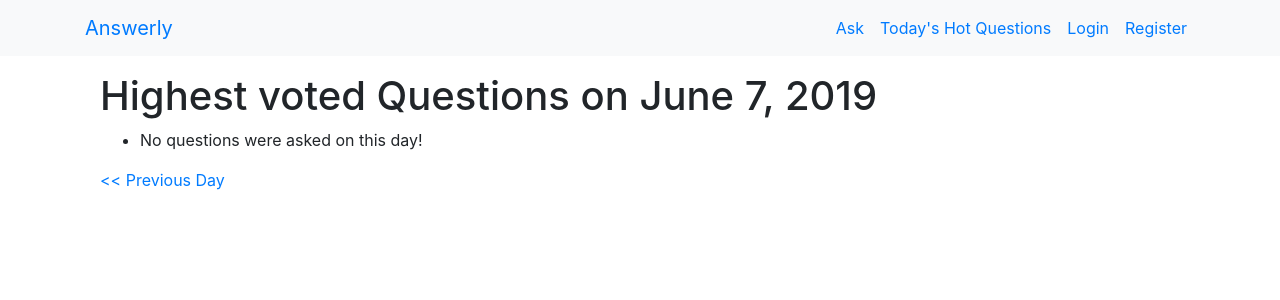
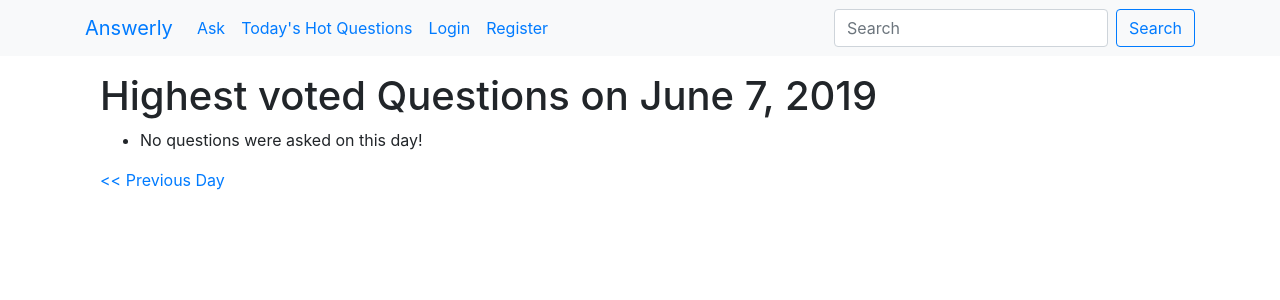
Before and after one commit to hexcowboy/answerly, a Django app: page /daily/2019/6/7/ in a window 1280 px wide. Shown: the top 300 px of the page. Run offline with Django 3.2, Linux system fonts and the light colour scheme; data that the repository does not hold is empty; parts of the project's set-up code (start-up, migrations or seed data) failed here and were passed over; some libraries are stand-ins or nearby versions.

Commit message:
add search view

```diff
--- a/django/qanda/service/elasticsearch.py
+++ b/django/qanda/service/elasticsearch.py
@@ -27,3 +27,14 @@ def bulk_load(questions):
             action, result = result.popitem()
             logger.error(FAILED_TO_LOAD_ERROR.format(result['_id'], result))
     return all_ok
+
+def search_for_questions(query):
+    client = get_client()
+    result = client.search(index=settings.ES_INDEX, body={
+        'query': {
+            'match': {
+                'text': query,
+            },
+        },
+    })
+    return (h['_source'] for h in result['hits']['hits'])
--- a/django/qanda/urls.py
+++ b/django/qanda/urls.py
@@ -34,4 +34,9 @@ urlpatterns = [
         views.TodaysQuestionListView.as_view(),
         name='index',
     ),
+    path(
+        'q/search',
+        views.SearchView.as_view(),
+        name='question_search',
+    ),
 ]
--- a/django/qanda/views.py
+++ b/django/qanda/views.py
@@ -10,6 +10,7 @@ from django.views.generic import (
     DayArchiveView,
     DetailView,
     RedirectView,
+    TemplateView,
     UpdateView,
 )
 
@@ -19,6 +20,7 @@ from .forms import (
     QuestionForm,
 )
 from .models import Answer, Question
+from .service.elasticsearch import search_for_questions
 
 
 class AnswerCreateView(LoginRequiredMixin, CreateView):
@@ -132,3 +134,15 @@ class TodaysQuestionListView(RedirectView):
                 'year': today.year,
             }
         )
+
+
+class SearchView(TemplateView):
+    template_name = 'qanda/search.html'
+
+    def get_context_data(self, **kwargs):
+        query = self.request.GET.get('q', None)
+        context = super().get_context_data(query=query, **kwargs)
+        if query:
+            results = search_for_questions(query)
+            context['hits'] = results
+        return context
--- a/django/templates/base.html
+++ b/django/templates/base.html
@@ -15,7 +15,7 @@
   <nav class="navbar navbar-expand-lg bg-light">
     <div class="container">
       <a href="{% url 'qanda:index' %}" class="navbar-brand">Answerly</a>
-      <ul class="navbar-nav">
+      <ul class="navbar-nav mr-auto">
         <li class="nav-item">
           <a href="{% url 'qanda:ask' %}" class="nav-link">Ask</a>
         </li>
@@ -35,6 +35,10 @@
           </li>
         {% endif %}
       </ul>
+      <form class="form-inline my-2 my-lg-0" action="{% url 'qanda:question_search' %}" method="get">
+        <input class="form-control mr-sm-2" type="search" name="q" placeholder="Search" aria-label="Search">
+        <button class="btn btn-outline-primary my-2 my-sm-0" type="submit">Search</button>
+      </form>
     </div>
   </nav>
   <div class="container">
```
Also changed, not shown: django/qanda/templates/qanda/search.html (added, +24 -0 lines).
